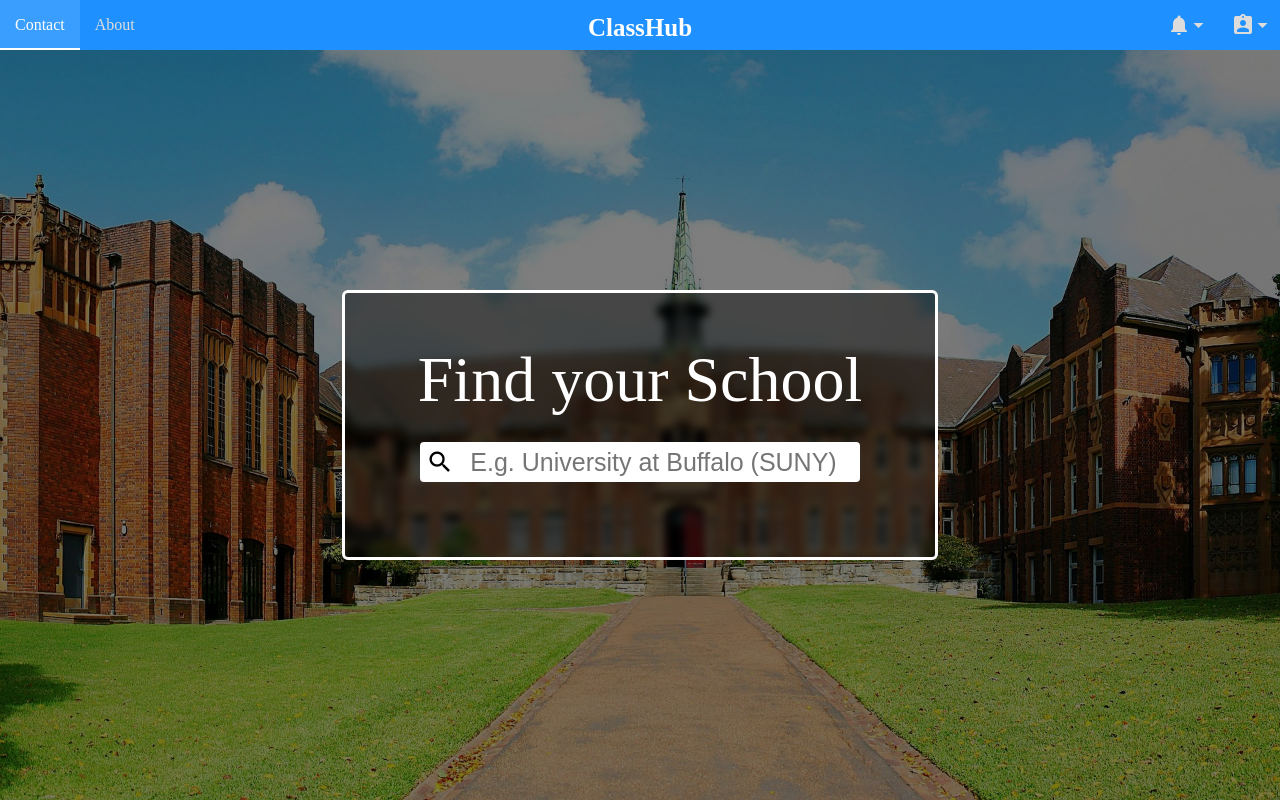
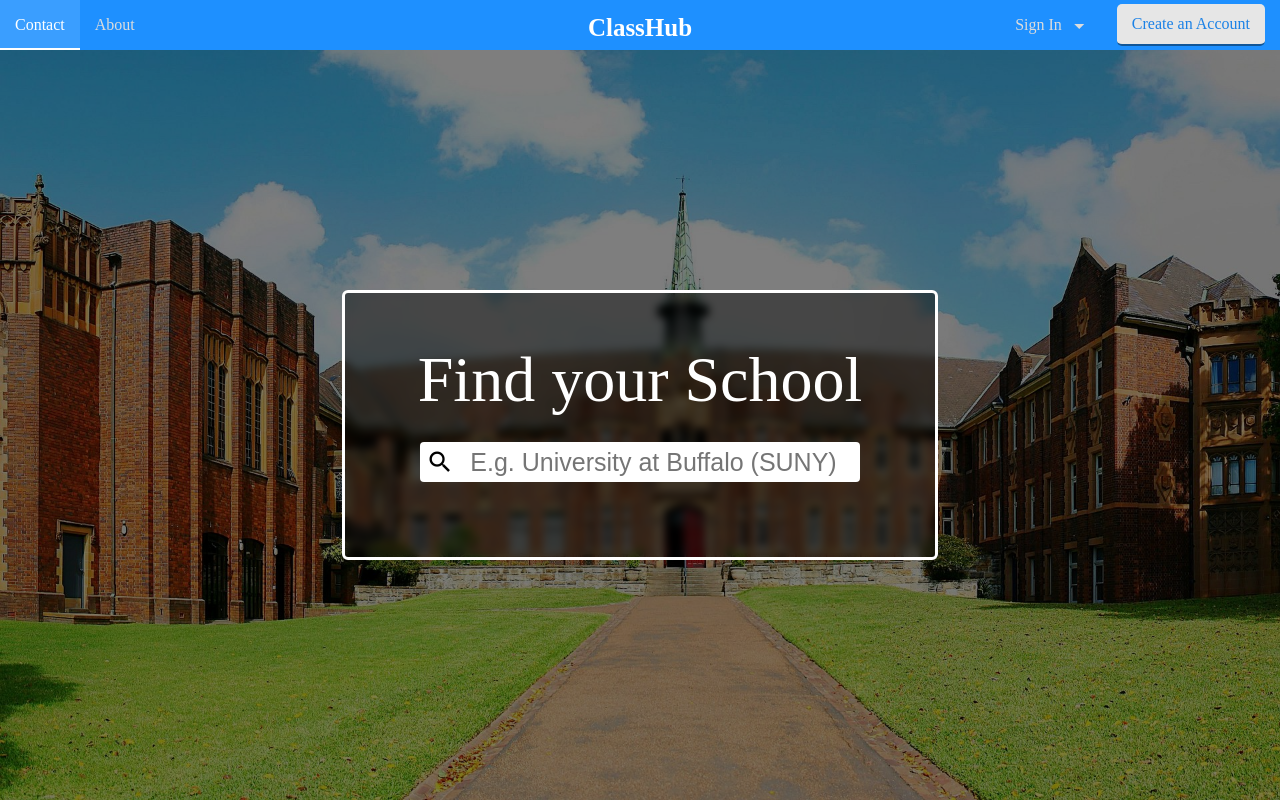
Before and after one commit to pritch9/Coursarium, an Angular app: page / in a window 1280 px wide. Built offline with nearby package versions, Linux system fonts and the light colour scheme; a web font is replaced by a local one; what ng-click-outside would draw is missing.

Commit message:
Added register component

```diff
--- /dev/null
+++ b/src/app/Components/Authentication/register/register.component.html
@@ -0,0 +1,6 @@
+<div class="container">
+  <div class="title">
+    Create an Account
+  </div>
+  <form (ngSubmit)="register()"></form>
+</div>
--- /dev/null
+++ b/src/app/Components/Authentication/register/register.component.ts
@@ -0,0 +1,18 @@
+import { Component, OnInit } from '@angular/core';
+
+@Component({
+  selector: 'account-register',
+  templateUrl: './register.component.html',
+  styleUrls: ['./register.component.scss']
+})
+export class RegisterComponent implements OnInit {
+
+  constructor() { }
+
+  ngOnInit() {
+  }
+  register(): void {
+
+  }
+
+}
--- a/src/app/Components/admin/admin.component.ts
+++ b/src/app/Components/admin/admin.component.ts
@@ -10,7 +10,6 @@ import {UserInfo} from '../../Models/user/userinfo';
 export class AdminComponent implements OnInit {
 
   user?: UserInfo;
-  user2?: UserInfo;
 
   constructor(private httpTest: TestHTTPService) { }
 
@@ -19,7 +18,6 @@ export class AdminComponent implements OnInit {
     this.httpTest.testGetUserByIdSuccess().subscribe(user => {
       this.user = user;
     });
-    // this.httpTest.testGetUserByIdFail().subscribe(UserRepository => this.user2 = UserRepository);
   }
 
 }
--- a/src/app/Components/splash/splash.component.html
+++ b/src/app/Components/splash/splash.component.html
@@ -8,14 +8,18 @@
     <div class="third" class="title">
       ClassHub
     </div>
-    <div class="third" id="actions">
+    <div class="third" id="actions-anon" *ngIf="true">
+      <div class="drop word">Sign In</div>
+      <a routerLink="/register" class="btn-white">Create an Account</a>
+    </div>
+    <div class="third" id="actions" *ngIf="false">
       <a routerLink="/"></a>
       <div id="notifications-dd" class="drop" attachOutsideOnClick="true" >
         <i class="material-icon">notifications</i>
       </div>
       <div id="account-dd" class="drop" attachOutsideOnClick="true" (clickOutside)="hideDD($event)" (click)="showDD($event)">
         <i class="material-icon">assignment_ind</i>
-        <div *ngIf="currentUser"  class="menu" >
+        <div *ngIf="currentUser" class="menu" >
           <div class="sub-menu">
             <div class="item">Signed in as <strong>{{ currentUser.name }}</strong></div>
           </div>
--- a/src/app/Components/splash/splash.component.scss
+++ b/src/app/Components/splash/splash.component.scss
@@ -41,7 +41,7 @@ $nav-height: 50px;
     height: 40px;
   }
 
-  a {
+  a:not([class^='btn-']), div.drop.word {
     border-bottom: 2px solid transparent;
 
     &:hover {
@@ -54,7 +54,7 @@ $nav-height: 50px;
     box-sizing: border-box;
   }
 
-  a,.drop {
+  a:not([class^='btn-']), .drop {
     display: inline-block;
     vertical-align: middle;
 
@@ -73,8 +73,20 @@ $nav-height: 50px;
     padding: 0 15px;
   }
 
-  #actions {
+  a[class^='btn-'] {
+    display: inline-block;
+    vertical-align: middle;
+
+    text-decoration: none;
+    width: auto;
+  }
+
+  .third:last-child {
     text-align: right;
+  }
+
+  #actions-anon {
+
   }
 
   #account-dd,#notifications-dd {
--- a/src/app/app.module.ts
+++ b/src/app/app.module.ts
@@ -10,6 +10,7 @@ import { SplashComponent } from './Components/splash/splash.component';
 import { AdminComponent } from './Components/admin/admin.component';
 import { SchoolFinderComponent } from './Components/school-finder/school-finder.component';
 import { ErrorComponent } from './Components/error/error.component';
+import { RegisterComponent } from './Components/Authentication/register/register.component';
 
 @NgModule({
   declarations: [
@@ -17,7 +18,8 @@ import { ErrorComponent } from './Components/error/error.component';
     SplashComponent,
     AdminComponent,
     SchoolFinderComponent,
-    ErrorComponent
+    ErrorComponent,
+    RegisterComponent
   ],
   imports: [
     BrowserModule,
--- a/src/styles.scss
+++ b/src/styles.scss
@@ -63,6 +63,12 @@ html,body {
 .drop {
   position: relative !important;
   cursor: grab;
+
+  &.word {
+    &:after {
+      padding-left: 10px;
+    }
+  }
 
   &:hover {
     &:after {
@@ -191,3 +197,25 @@ html,body {
     }
   }
 }
+
+.btn-white {
+  height: 30px;
+  line-height: 30px;
+  width: auto;
+  padding: 5px 15px;
+  border-radius: 5px;
+
+  margin: 0 15px;
+
+  background: white;
+  filter: brightness(90%);
+  color: dodgerblue;
+  border-bottom: 2px solid #1360a8;
+
+  transition: .2s;
+
+  &:hover {
+    filter: brightness(100%);
+  }
+
+}
```
Also changed, not shown: src/app/app-routing.module.ts (+7 -2 lines), src/app/Components/Authentication/register/register.component.scss (added), 2 other files (tests, documents, lock files or other folders).
